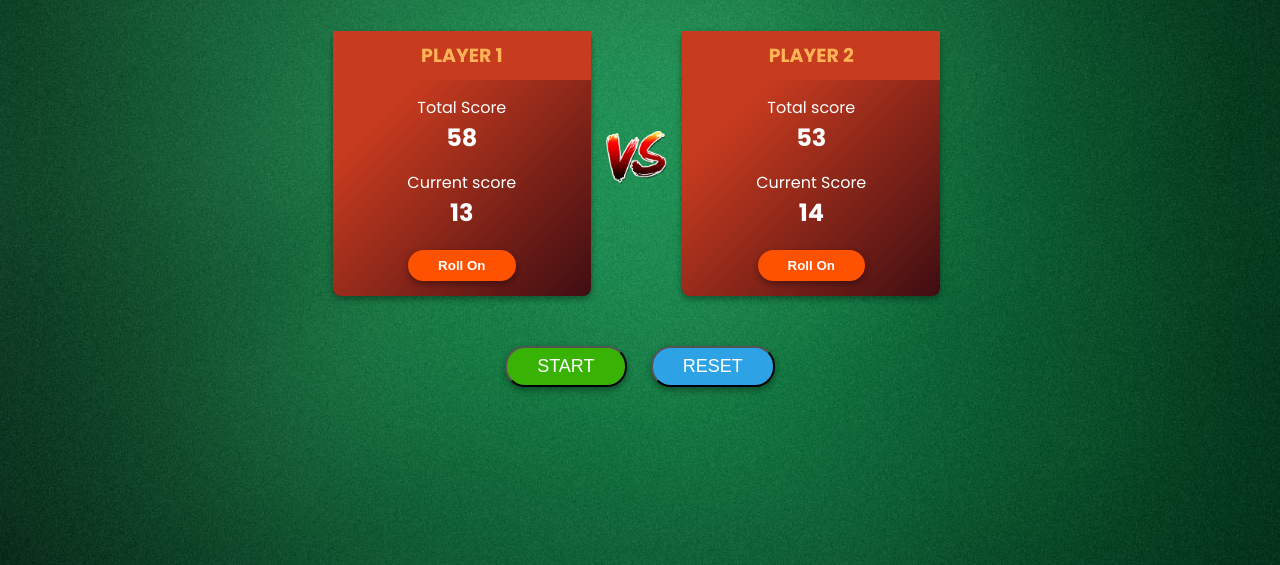
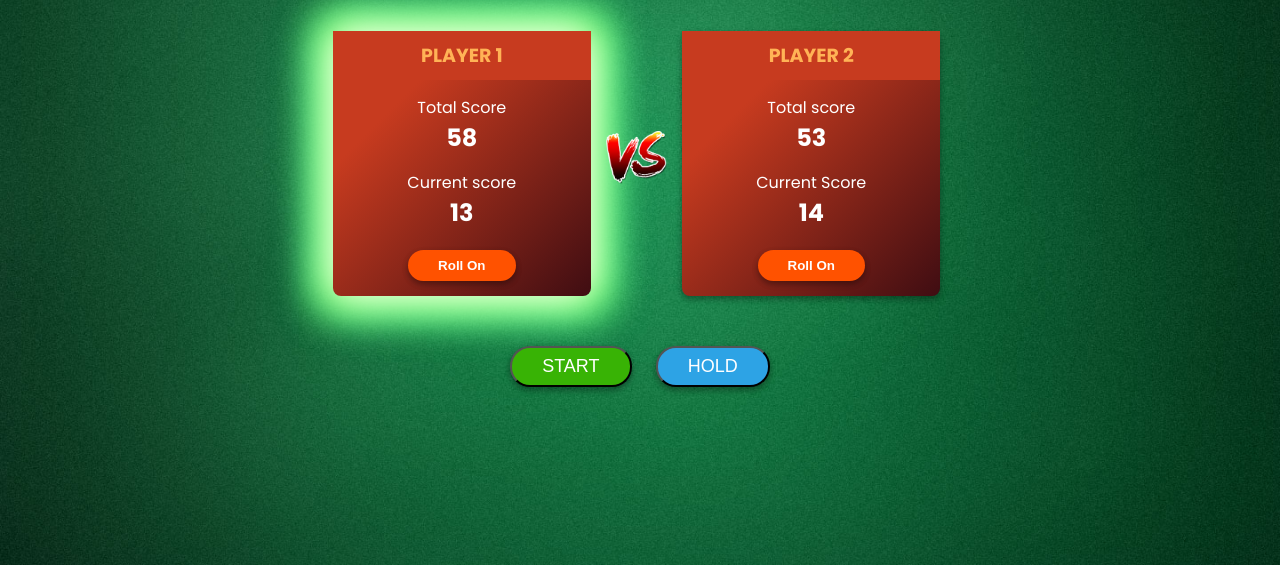
Before and after one commit to shamarazak/game-dice, a plain HTML site: page index.html in a window 1280 px wide. Shown: the part 235-800 px from the top of the page. Drawn offline with Linux system fonts and the light colour scheme; a web font is replaced by a local one.

Commit message:
updated css

```diff
--- a/css/style.css
+++ b/css/style.css
@@ -74,6 +74,7 @@ body{
   background-color:#3f0d12;
   background-image:linear-gradient(315deg, #3f0d12 0%, #c73b1f 74%);
   float: left;
+
 }
 .against{
   float: left;
@@ -85,9 +86,7 @@ body{
   width: 100%;
      margin-top: 100px;
 }
-.player1{
-    float: left;
-}
+
 .total{
    padding: 15px 0px;
 }
@@ -124,7 +123,7 @@ body{
     margin-top:50px;
     margin-bottom: 50px
 }
-.bttn button{
+.bttn button,input[type="button"]{
   padding: 8px 30px;
   font-size: 18px;
   text-transform: uppercase;
@@ -135,12 +134,32 @@ body{
   box-shadow: 0px 3px 6px rgba(0,0,0,0.16),0 3px 6px rgba(0,0,0,0.23);
 
 }
+input[type="button"]{
+  background-color: #38b305;
+}
 .bttn{
   display: inline-block;
 }
 .start button{
-  background-color: #38b305
+  background-color: #38b305;
 }
-.reset button{
+.hold button{
   background-color:#2da3e5;
 }
+.current-player{
+box-shadow: 0 0 43px 10px #fff, 0 0 40px 18px #4aff00, 0 0 45px 12px #0ff;
+animation:glow 1s;
+-moz-animation:glow 1s infinite; /* Firefox */
+-webkit-animation:glow 1s infinite; /* Safari and Chrome */
+}
+@-moz-keyframes glow{0% {
+      box-shadow: 0 0 43px 10px #fff, 0 0 40px 18px #4aff00, 0 0 45px 12px #0ff;
+    }50% {box-shadow: 0 0 43px 10px #fff, 0 0 60px 18px #4aff00, 0 0 65px 12px #0ff;}
+    100% {box-shadow: 0 0 43px 10px #fff, 0 0 40px 18px #4aff00, 0 0 45px 12px #0ff;}
+
+}
+@-webkit-keyframes glow
+{0% {box-shadow: 0 0 43px 10px #fff, 0 0 40px 18px #4aff00, 0 0 45px 12px #0ff;}
+50% {box-shadow: 0 0 43px 10px #fff, 0 0 60px 18px #4aff00, 0 0 65px 12px #0ff;}
+100% {box-shadow: 0 0 43px 10px #fff, 0 0 40px 18px #4aff00, 0 0 45px 12px #0ff;}
+}
--- a/index.html
+++ b/index.html
@@ -4,6 +4,8 @@
     <meta charset="UTF-8">
     <meta name="viewport" content="width=device-width, initial-scale=1.0">
     <meta http-equiv="X-UA-Compatible" content="ie=edge">
+
+
     <title>Dice game</title>
     <link rel="stylesheet" type="text/css" href="css/style.css">
 </head>
@@ -23,7 +25,8 @@
         <div class="main-content">
             <div class="container">
                 <div class="score">
-                    <div class="player1 player">
+                    <div class="player1 player current-player">
+
                         <p>Player 1</p>
                         <div class="total">
                             Total Score
@@ -33,7 +36,9 @@
                             Current score
                             <h2>13</h2>
                         </div>
-                        <button>Roll on</button>
+                        <div>
+                        <button>Roll on</button> </div>
+
 
                     </div>
                     <div class="against">
@@ -50,18 +55,21 @@
                             <h2>14</h2>
                         </div>
                         <button>Roll on</button>
+
                     </div>
                     <div class="buttons">
                         <div class="start bttn">
-                            <button>Start</button>
+                            <!--<button id="start-btn"onclick="myFunction()">Start</button>-->
+                            <input type="button" onclick="change()" value="Start" class="start bttn" id="startbtn">
                         </div>
-                        <div class="reset bttn">
-                            <button>Reset</button>
+                        <div class="hold bttn">
+                            <button>Hold</button>
                         </div>
                     </div>
                 </div>
             </div>
         </div>
     </div>
+    <script src="./js/script.js"></script>
 </body>
 </html>
--- /dev/null
+++ b/js/script.js
@@ -0,0 +1,9 @@
+
+    function change()
+    {
+        var elem=document.getElementById("startbtn").value;
+        if(elem=="Start")
+        document.getElementById("startbtn").value="Stop";
+        else
+        document.getElementById("startbtn").value="Start";
+    }
```
Also changed, not shown: img/dice1.png (added), img/dice2.png (added), img/dice3.png (added), img/dice5.png (added), img/dice6.png (added).
